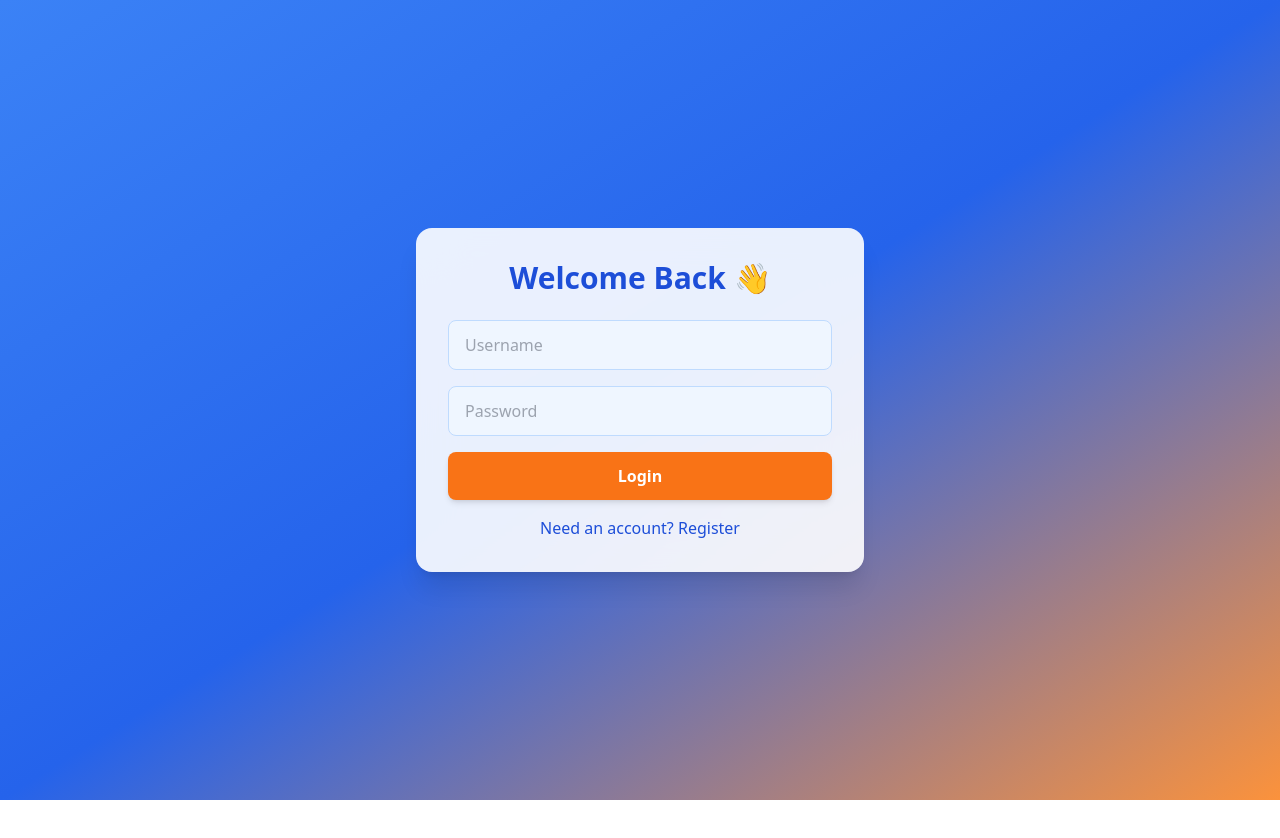
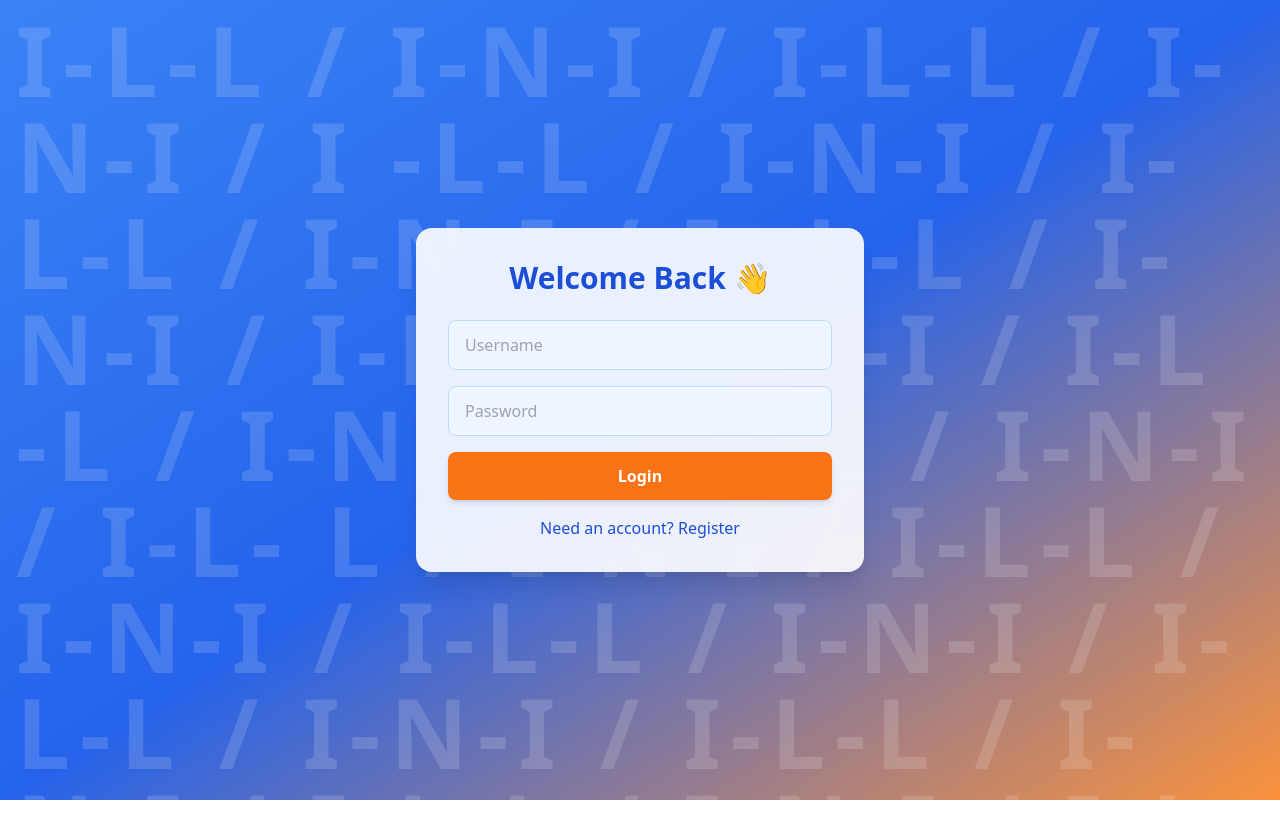
Before and after one commit to arintrahman/iRoomie, a Next.js app in the folder frontend/: page /login in a window 1280 px wide. Shown: the top 838 px of the page. Before the commit the page ends 800 px from the top, so only its background shows below. Built offline with nearby package versions, Linux system fonts and the light colour scheme.

Commit message:
making login, register, and profile pages cohesive with home page styling

```diff
--- a/frontend/src/app/login/page.js
+++ b/frontend/src/app/login/page.js
@@ -36,7 +36,20 @@
 
   return (
     <div className="min-h-screen bg-gradient-to-br from-blue-500 via-blue-600 to-orange-400 flex items-center justify-center p-8">
-
+       <div className="absolute inset-0 flex items-start pointer-events-none select-none">
+       <div className="w-full px-4 pt-3 space-y-5">
+         <p className="uppercase tracking-[0.1em] text-white/15 text-8xl font-bold">
+         I-L-L / I-N-I / I-L-L / I-N-I / I
+         -L-L / I-N-I / I-L-L / I-N-I / I-
+         L-L / I-N-I / I-L-L / I-N-I / I-L
+         -L / I-N-I / I-L-L / I-N-I / I-L-
+         L / I-N-I / I-L-L / I-N-I / I-L-L
+         / I-N-I / I-L-L / I-N-I / I-L-L /
+         I-N-I / I-L-L / I-N-I / I-L-L / I
+         -N-I / I-L-L / I-N-I / I-L-L / I-
+         </p>
+       </div>
+      </div>
       <div className="bg-white/90 backdrop-blur-xl shadow-xl rounded-2xl w-full max-w-md p-8">
         <h1 className="text-3xl font-bold text-center text-blue-700 mb-6">
           Welcome Back 👋
--- a/frontend/src/app/profile/page.js
+++ b/frontend/src/app/profile/page.js
@@ -90,6 +90,20 @@
 
   return (
     <div className="min-h-screen bg-gradient-to-br from-blue-500 via-blue-600 to-orange-400 flex items-center justify-center p-8">
+      <div className="absolute inset-0 flex items-start pointer-events-none select-none">
+       <div className="w-full px-4 pt-3 space-y-5">
+         <p className="uppercase tracking-[0.1em] text-white/15 text-8xl font-bold">
+         I-L-L / I-N-I / I-L-L / I-N-I / I
+         -L-L / I-N-I / I-L-L / I-N-I / I-
+         L-L / I-N-I / I-L-L / I-N-I / I-L
+         -L / I-N-I / I-L-L / I-N-I / I-L-
+         L / I-N-I / I-L-L / I-N-I / I-L-L
+         / I-N-I / I-L-L / I-N-I / I-L-L /
+         I-N-I / I-L-L / I-N-I / I-L-L / I
+         -N-I / I-L-L / I-N-I / I-L-L / I-
+         </p>
+       </div>
+      </div>
       <div className="bg-white/90 backdrop-blur-xl shadow-xl rounded-3xl p-10 w-full max-w-2xl">
         <h1 className="text-3xl font-extrabold text-blue-700 text-center mb-6">
           Your Profile 🎓
--- a/frontend/src/app/register/page.js
+++ b/frontend/src/app/register/page.js
@@ -37,6 +37,20 @@
 
   return (
     <div className="min-h-screen bg-gradient-to-br from-blue-500 via-blue-600 to-orange-400 flex items-center justify-center p-6">
+      <div className="absolute inset-0 flex items-start pointer-events-none select-none">
+       <div className="w-full px-4 pt-3 space-y-5">
+         <p className="uppercase tracking-[0.1em] text-white/15 text-8xl font-bold">
+         I-L-L / I-N-I / I-L-L / I-N-I / I
+         -L-L / I-N-I / I-L-L / I-N-I / I-
+         L-L / I-N-I / I-L-L / I-N-I / I-L
+         -L / I-N-I / I-L-L / I-N-I / I-L-
+         L / I-N-I / I-L-L / I-N-I / I-L-L
+         / I-N-I / I-L-L / I-N-I / I-L-L /
+         I-N-I / I-L-L / I-N-I / I-L-L / I
+         -N-I / I-L-L / I-N-I / I-L-L / I-
+         </p>
+       </div>
+      </div>
       <div className="bg-white/90 backdrop-blur-lg shadow-xl rounded-2xl w-full max-w-md p-8">
         <h1 className="text-3xl font-bold text-center text-blue-700 mb-6">
           Create Your Account
```
Also changed, not shown: 1 other file (tests, documents, lock files or other folders).
